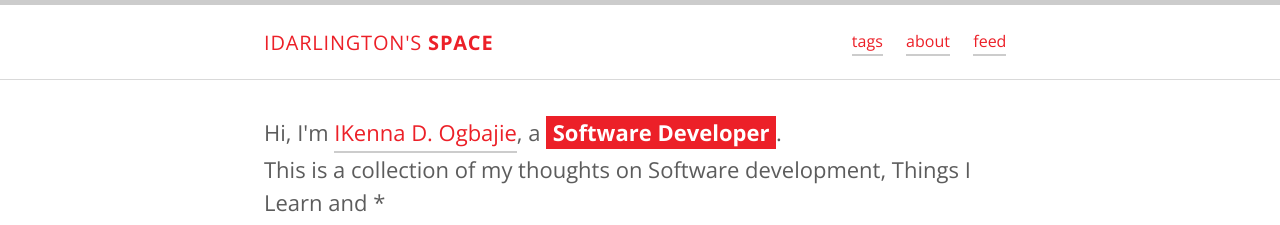
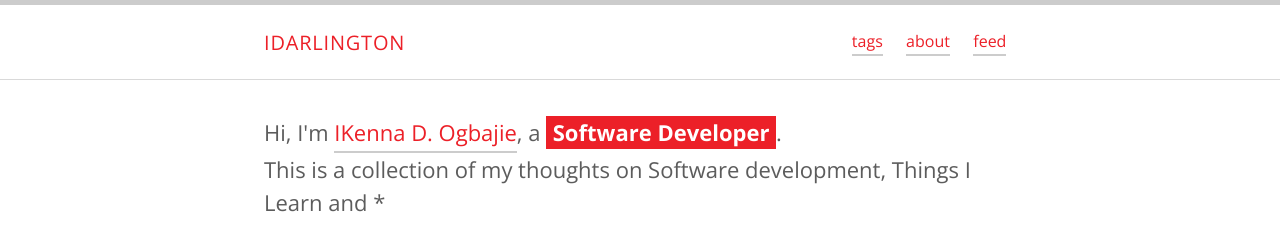
Before and after one commit to idarlington/idarlington.github.io, a Jekyll site: the page built from index.html, in a window 1280 px wide. Shown: the top 225 px of the page. Built offline with Jekyll 4.4.1, drawn with Linux system fonts in a browser that asks for light colours; the list of posts is cut into pages by our own code; comment, search, counter and statistics services are not loaded.

Commit message:
Remove SPACE tag

```diff
--- a/_config.yml
+++ b/_config.yml
@@ -1,7 +1,7 @@
 
 # SEO settings
-title: Idarlington's SPACE
-stylished_title: Idarlington's <span>SPACE</span>
+title: Idarlington
+stylished_title: Idarlington
 description: "Random thougths and TILs."
 keywords: "TIL, web, coding, scala, nigeria, javascript, devops"
 url: https://idarlington.github.io
```
Also changed, not shown: 11 other files.
